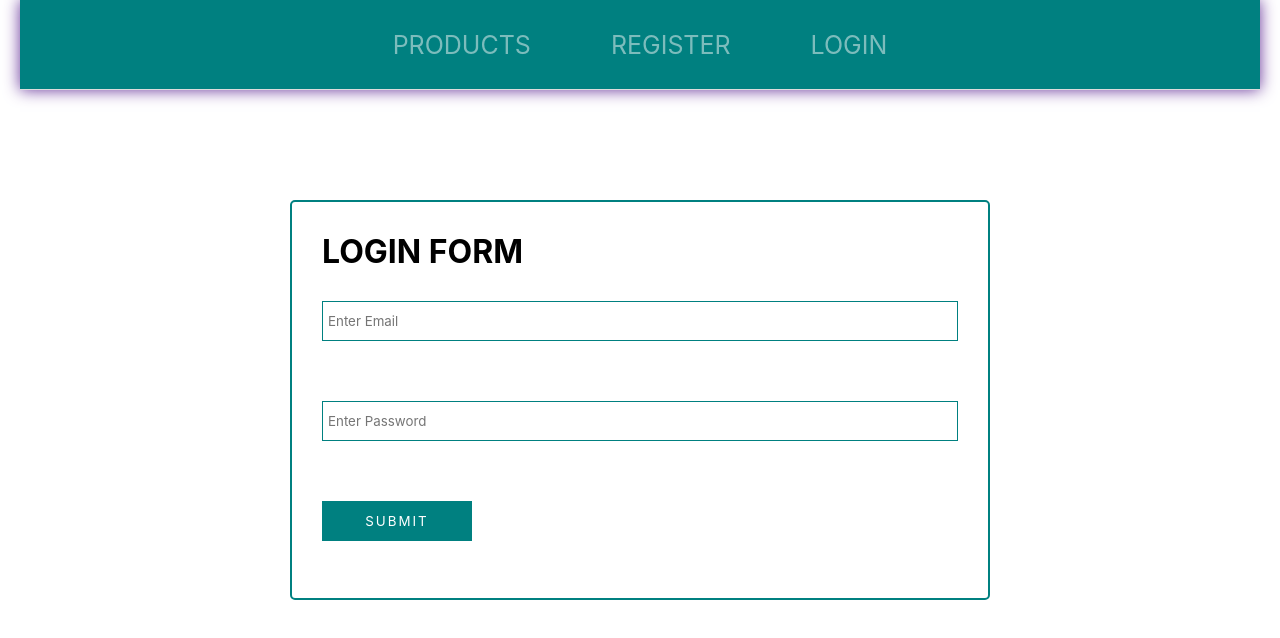
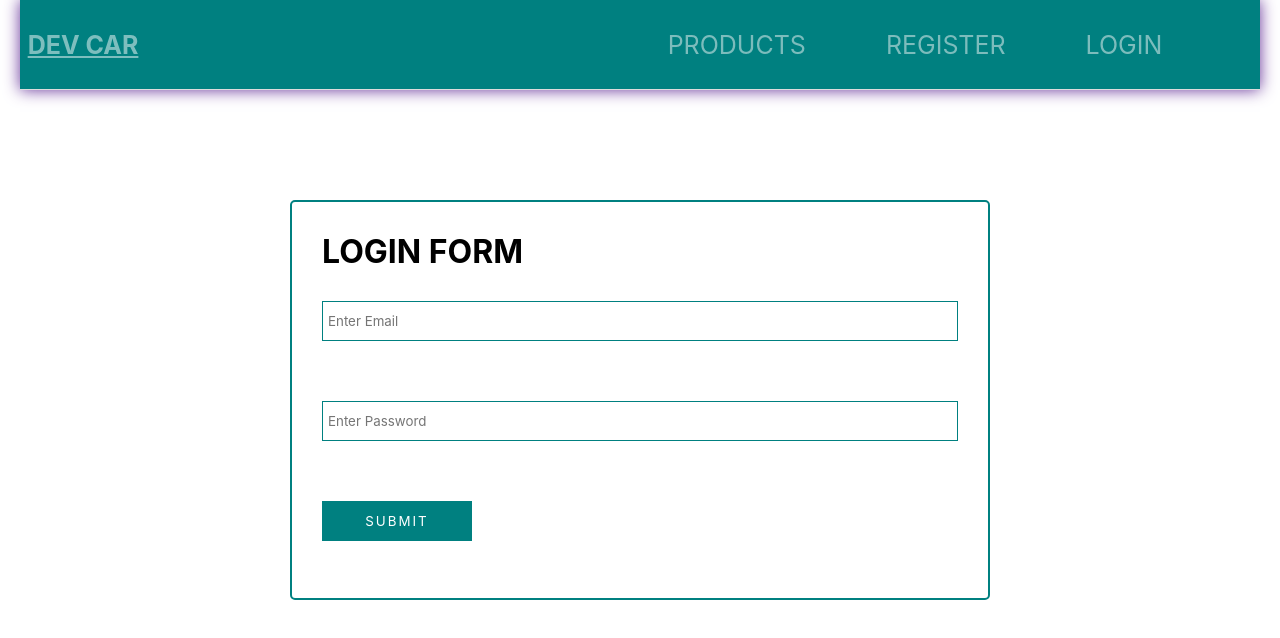
Before and after one commit to Imdaadh/SPM_PROJECT, a React (Create React App) app in the folder Frontend/client/: page /login in a window 1280 px wide. Shown: the top 638 px of the page. Built offline with nearby package versions, Linux system fonts and the light colour scheme; no server answers.

Commit message:
Login Header updated

```diff
--- a/Frontend/client/package.json
+++ b/Frontend/client/package.json
@@ -11,7 +11,7 @@
     "jwt-decode": "^3.1.2",
     "nodemailer": "^6.6.0",
     "react": "^16.13.1",
-    "react-bootstrap": "^1.6.1",
+    "react-bootstrap": "^2.0.0-beta.5",
     "react-dom": "^16.13.1",
     "react-paypal-express-checkout": "^1.0.5",
     "react-router-dom": "^5.2.0",
--- a/Frontend/client/src/components/Registration/Login.js
+++ b/Frontend/client/src/components/Registration/Login.js
@@ -48,7 +48,7 @@ class Login extends PureComponent {
                         }
                         else if(res.data.role==='adminP'){
                             alert("welcome"+res.data.role)
-                            this.props.history.push('/userProducts')
+                            this.props.history.push('/adminPackages')
                         }
                     }
                 }
--- a/Frontend/client/src/components/header/Header.js
+++ b/Frontend/client/src/components/header/Header.js
@@ -41,16 +41,21 @@ class Myheader extends React.Component{
         if (this.state.user==='admin') {
             return (
                 <div>
+                    <li className="menu-active" ><a href="/adminProducts"  style={{marginLeft:-10}}><b><u>Dev Car</u></b></a></li>
+                <div style={{marginLeft:300,marginTop:-30}}>
                     <li><a href="/create_product">ADD Product</a> </li>
                     <li><a href="/create_category">ADD Categories</a> </li>
                     <li><a href="/adminProducts" >Products</a></li>
                     <li><a href="/orderHistory">ORDERS </a></li>
                     <li className="buy-tickets"  onClick={this.doLogout}><a href="/">Logout</a></li>
                 </div>
+                </div>
             )
         } else if(this.state.user==='user') {
             return (
                 <div>
+                    <li className="menu-active" ><a href="/adminProducts"  style={{marginLeft:-90}}><b><u>Dev Car</u></b></a></li>
+                <div style={{marginLeft:80,marginTop:-30}}>
                     <li><a href="#">History</a> </li>
                     <li><a href="/userProducts" >Products</a></li>
                     <li><a href="#">Packages </a></li>
@@ -59,53 +64,34 @@ class Myheader extends React.Component{
                     <li className="buy-tickets"  onClick={this.doLogout}><a href="/">Logout</a></li>
 
                 </div>
+                </div>
             )
         }
         else if(this.state.user==='adminP') {
             return (
                 <div>
+                    <li className="menu-active" ><a href="/adminPackages"  style={{marginLeft:-180}}><b><u>Dev Car</u></b></a></li>
+                    <div style={{marginLeft:300,marginTop:-30}}>
                     <li><a href="/create_package">ADD Package</a> </li>
                     <li><a href="/adminPackages" >Packages</a></li>
                     <li><a href="/orderHistory">ORDERS </a></li>
                     <li className="buy-tickets"  onClick={this.doLogout}><a href="/">Logout</a></li>
                 </div>
-
-
-            )
-        }  else if(this.state.user==='researcher') {
-            return (
-                <div>
-                    <li className="menu-active"><a href="/">Home</a></li>
-                    <li><a href="/aboutUs">About Us</a></li>
-                    <li><a href="/userAddRP"> ADD FILE</a> </li>
-                    <li><a href="/userViewRP"> VIEW FILE</a> </li>
-                    <li className="buy-tickets"  onClick={this.doLogout}><a href="/">Logout</a></li>
-
-                </div>
-
-
-            )
-        } else if(this.state.user==='reviewer') {
-            return (
-                <div>
-                    <li className="menu-active"><a href="#">reviewer UI</a></li>
-                    <li><a href="/ReviewerViewWorkshop"> Workshop</a> </li>
-                    <li><a href="/reviewerViewRP"> RESEARCH PAPER</a> </li>
-                    <li><a href="/reviewerViewTemplate"> TEMPLATES </a> </li>
-                    <li className="buy-tickets"  onClick={this.doLogout}><a href="/">Logout</a></li>
                 </div>
 
 
             )
         }
-
         else {
             return (
-                <div>
 
+                    <div>
+                        <li className="menu-active" ><a href="/"  style={{marginLeft:-90,color:"white"}}><b><u>Dev Car</u></b></a></li>
+                        <div style={{marginLeft:550,marginTop:-30}}>
                     <li><a href="/">Products</a></li>
                     <li className="buy-tickets"><a href="/register">REGISTER</a></li>
                     <li className="buy-tickets"><a href="/login">LOGIN</a></li>
+                </div>
                 </div>
             )
         }
```
Also changed, not shown: 1 other file (tests, documents, lock files or other folders).
